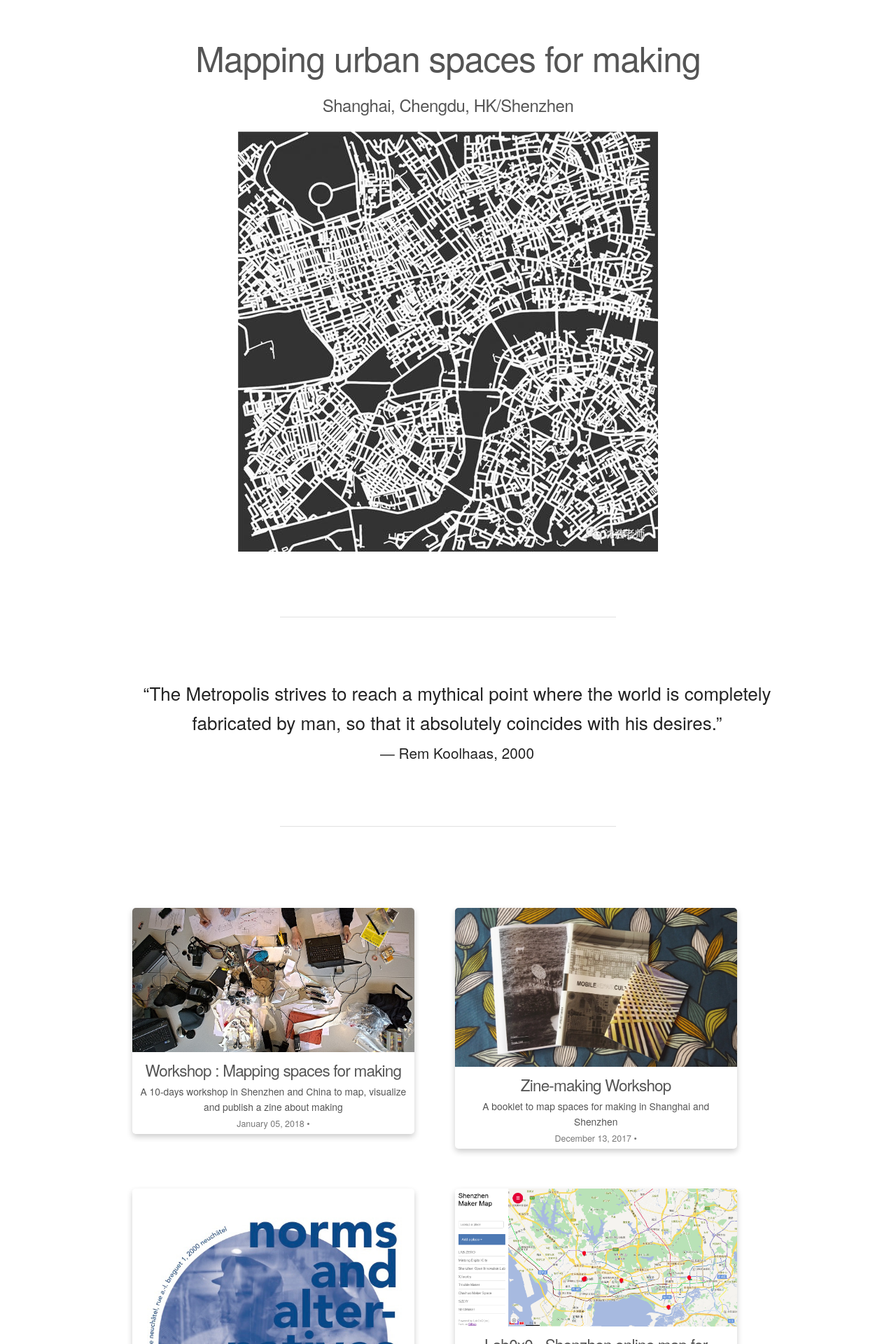
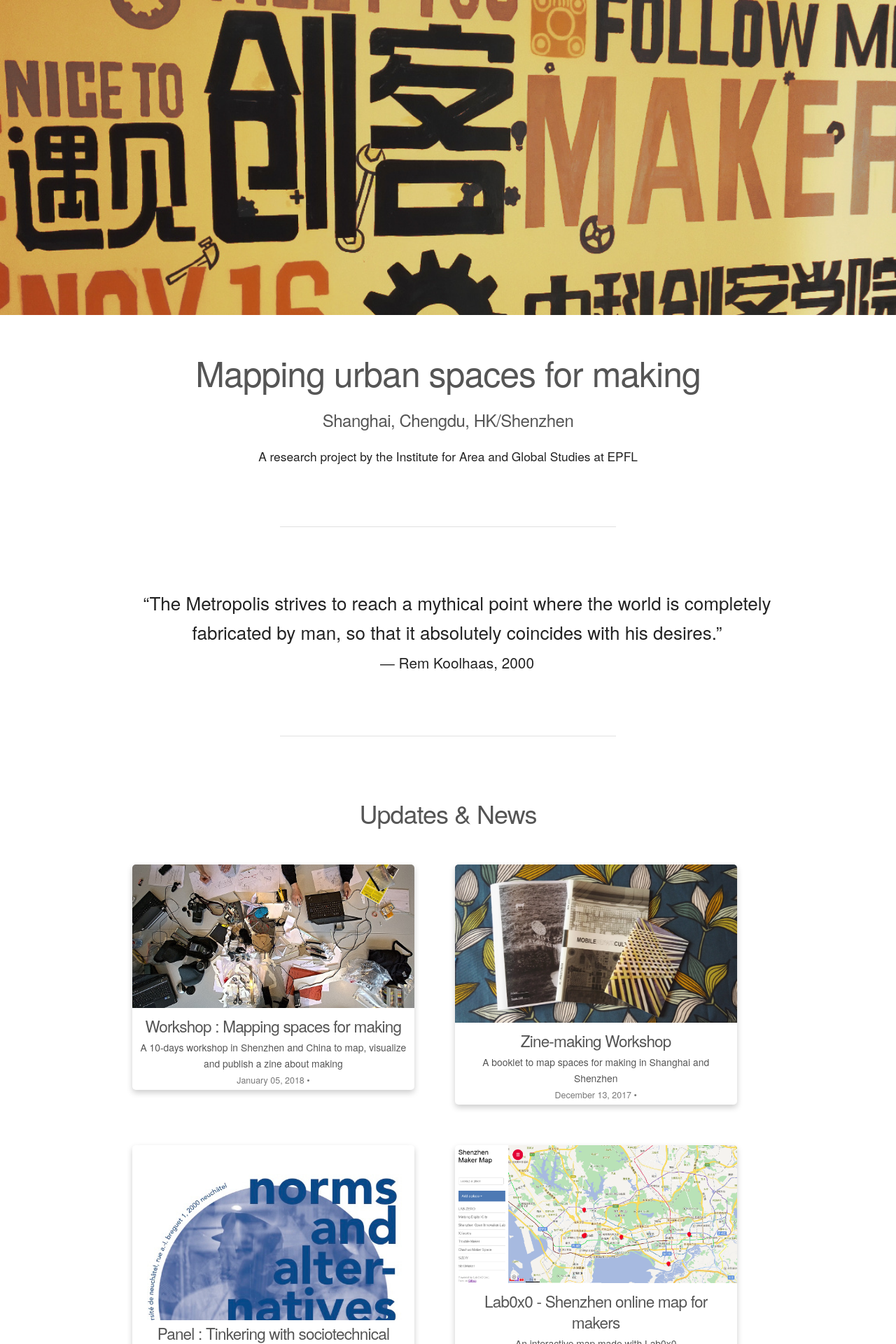
Before and after one commit to clemsos/mapmakers.space, a Jekyll site: the page built from index.md, in a window 1280 px wide. Shown: the top 1920 px of the page at 70% size. Built offline with Jekyll 4.4.1, drawn with Linux system fonts in a browser that asks for light colours; our own code applies the rules of GitHub Pages for plain Markdown files.

Commit message:
update home

```diff
--- a/_layouts/index.html
+++ b/_layouts/index.html
@@ -4,6 +4,9 @@
 {% include head.html %}
 
 <body>
+  <div class="homepic">
+    <img src="/uploads/chuangke.jpg" alt="">
+  </div>
   <div class="container" id="home" role="main">
     <div class="row">
       {{ content }}
--- a/index.md
+++ b/index.md
@@ -5,7 +5,7 @@ layout: index
 # Mapping urban spaces for making
 ##### Shanghai, Chengdu, HK/Shenzhen
 
-![](/uploads/osmnx-1E2E70B201w960h960.jpeg)
+A research project by the Institute for Area and Global Studies at EPFL
 
 ---
 
@@ -14,4 +14,6 @@ layout: index
 
 ---
 
+### Updates & News
+
 {% include workshops-list.html %}
--- a/scss/includes/home.scss
+++ b/scss/includes/home.scss
@@ -1,3 +1,11 @@
+.homepic {
+  overflow: hidden;
+  height: 450px;
+  img {
+    width: 100vw;
+  }
+}
+
 #home {
 
   margin-top: 3em;
@@ -8,6 +16,4 @@
     font-weight: normal;
   }
 
-
-
 }
```
Also changed, not shown: uploads/chuangke.jpg (added).
